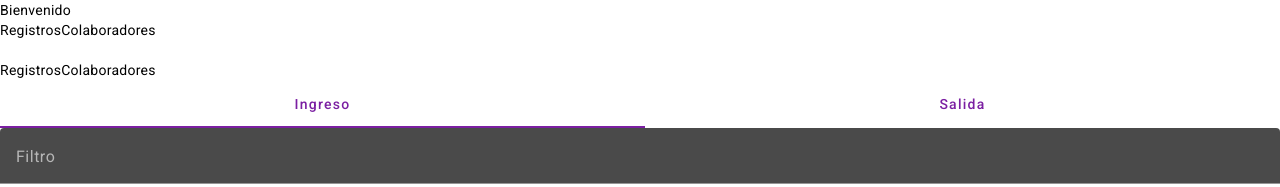
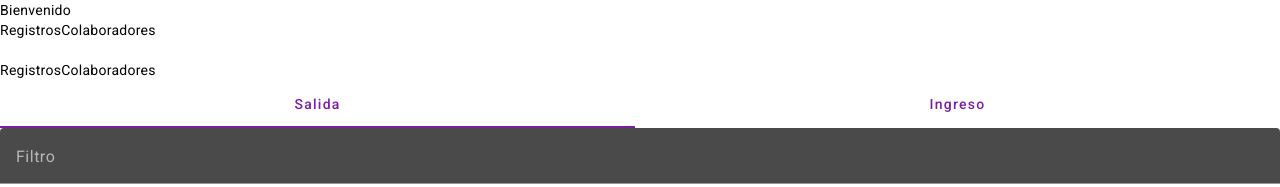
Before and after one commit to Doogie-Projects/camilo, an Angular app: page /records in a window 1280 px wide. Shown: the top 187 px of the page. Built offline with nearby package versions, Linux system fonts and the light colour scheme; no server answers.

Commit message:
Ingreso Salida, Salida Ingreso

```diff
--- a/src/app/records/records.component.html
+++ b/src/app/records/records.component.html
@@ -1,7 +1,7 @@
 <mat-tab-group>
     <mat-tab>
       <ng-template mat-tab-label>
-        <span class="custom-tab-label">Ingreso</span>
+        <span class="custom-tab-label">Salida</span>
       </ng-template>
       <mat-form-field>
         <mat-label>Filtro</mat-label>
@@ -36,7 +36,7 @@
 
     <mat-tab>
       <ng-template mat-tab-label>
-        <span class="custom-tab-label">Salida</span>
+        <span class="custom-tab-label">Ingreso</span>
       </ng-template>
       <mat-form-field>
         <mat-label>Filtro</mat-label>
```
